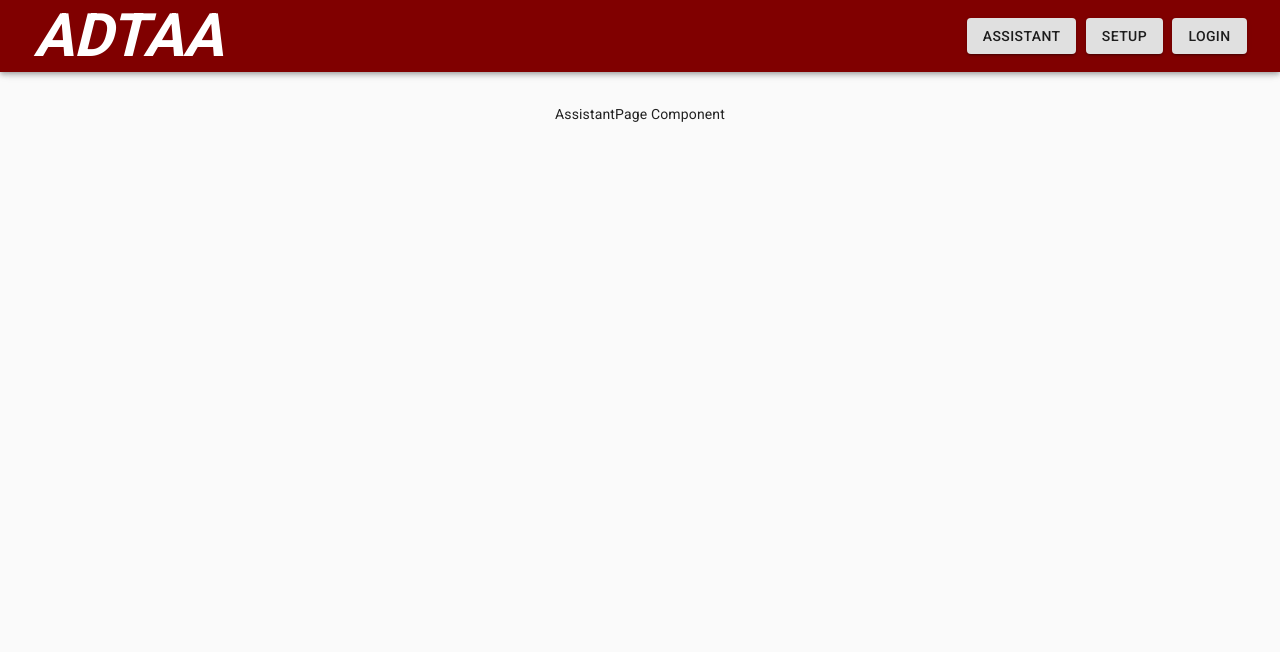
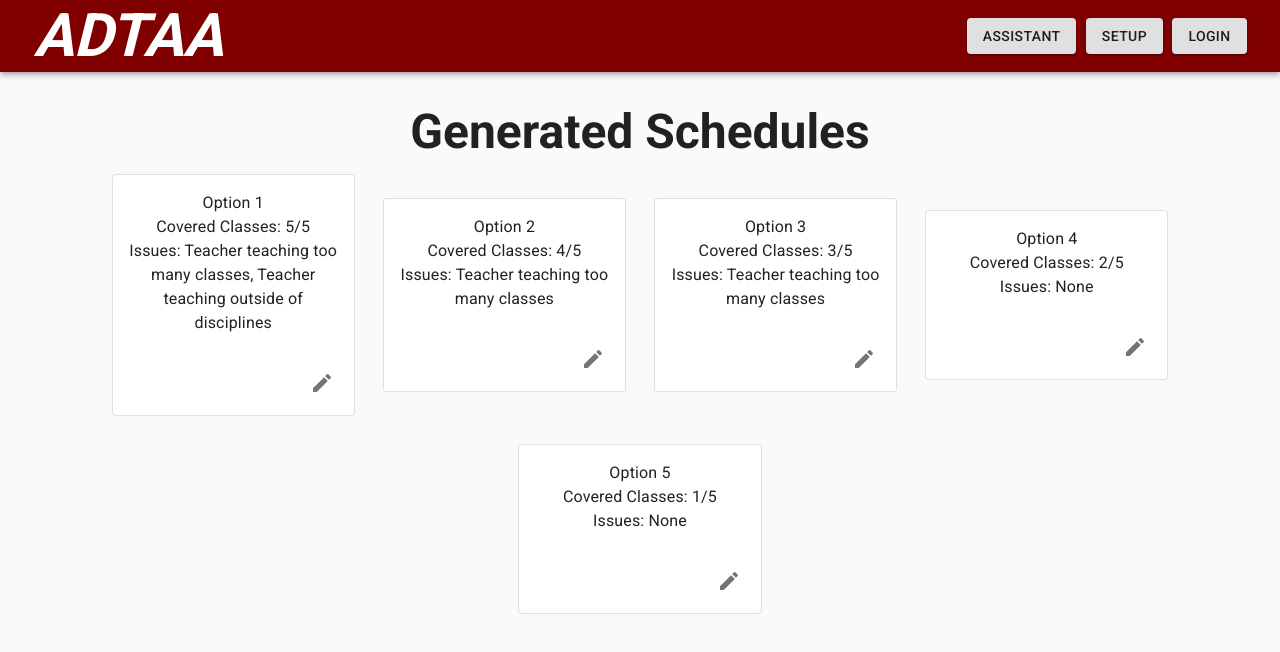
Before and after one commit to jdcastor-UALR/capstone_hoplon, a React (Create React App) app: page / in a window 1280 px wide. Shown: the top 652 px of the page. Built offline with nearby package versions, Linux system fonts and the light colour scheme.

Commit message:
Designing frontend pages with dummy data

```diff
--- a/package.json
+++ b/package.json
@@ -14,6 +14,9 @@
     "react-router-dom": "^6.2.2",
     "react-scripts": "4.0.3",
     "web-vitals": "^2.1.0"
+  },
+  "resolutions": {
+    "react-error-overlay": "6.0.9"
   },
   "scripts": {
     "start": "react-scripts start",
--- a/src/components/AssistantPage/AssistantPage.js
+++ b/src/components/AssistantPage/AssistantPage.js
@@ -1,11 +1,91 @@
 import React from 'react';
 import PropTypes from 'prop-types';
+import Typography from "@material-ui/core/Typography";
+import useTheme from "@material-ui/core/styles/useTheme";
+import Grid from "@material-ui/core/Grid";
+import Card from "@material-ui/core/Card";
+import CardContent from "@material-ui/core/CardContent";
+import CardActions from "@material-ui/core/CardActions";
+import IconButton from "@material-ui/core/IconButton";
+import EditIcon from "@material-ui/icons/Edit"
 
-const AssistantPage = () => (
-  <div data-testid="AssistantPage">
-    AssistantPage Component
-  </div>
-);
+const generateCards = (schedule) => {
+  let cards = [];
+  let count = 1;
+  for (let option of schedule) {
+    cards.push(
+      <Card variant={"outlined"} key={option.id} style={{width: '20%', margin: '1em'}}>
+        <CardContent>
+          <Typography>Option {count}</Typography>
+          <Typography>Covered Classes: {option.assignments.filter(assignment => assignment.instructor != null).length}
+            /{option.assignments.length}
+          </Typography>
+          <Typography>Issues: {(option.issues.length > 0) ? option.issues.join(', ') : 'None'}</Typography>
+        </CardContent>
+        <CardActions>
+          <IconButton style={{marginLeft: "auto"}}>
+            <EditIcon />
+          </IconButton>
+        </CardActions>
+      </Card>
+    );
+    count += 1;
+  }
+  return cards;
+}
+
+const AssistantPage = () => {
+  const theme = useTheme();
+
+  const dummySchedule = [
+    {assignments: [
+        {section: 'Section1', instructor: 'Smith'},
+        {section: 'Section2', instructor: 'Jones'},
+        {section: 'Section3', instructor: 'Smith'},
+        {section: 'Section4', instructor: 'Levett'},
+        {section: 'Section5', instructor: 'Levett'},
+      ], issues: ['Teacher teaching too many classes', 'Teacher teaching outside of disciplines'], id: 1},
+    {assignments: [
+        {section: 'Section1', instructor: 'Smith'},
+        {section: 'Section2', instructor: 'Jones'},
+        {section: 'Section3', instructor: 'Smith'},
+        {section: 'Section4', instructor: 'Levett'},
+        {section: 'Section5', instructor: null},
+      ], issues: ['Teacher teaching too many classes'], id: 2},
+    {assignments: [
+        {section: 'Section1', instructor: 'Smith'},
+        {section: 'Section2', instructor: 'Jones'},
+        {section: 'Section3', instructor: null},
+        {section: 'Section4', instructor: 'Levett'},
+        {section: 'Section5', instructor: null},
+      ], issues: ['Teacher teaching too many classes'], id: 3},
+    {assignments: [
+        {section: 'Section1', instructor: 'Smith'},
+        {section: 'Section2', instructor: 'Jones'},
+        {section: 'Section3', instructor: null},
+        {section: 'Section4', instructor: null},
+        {section: 'Section5', instructor: null},
+      ], issues: [], id: 4},
+    {assignments: [
+        {section: 'Section1', instructor: 'Smith'},
+        {section: 'Section2', instructor: null},
+        {section: 'Section3', instructor: null},
+        {section: 'Section4', instructor: null},
+        {section: 'Section5', instructor: null},
+      ], issues: [], id: 5},
+  ];
+
+  return (
+    <div data-testid="AssistantPage">
+      <Typography variant="h3" style={{color: theme.palette.primary, fontWeight: "bold"}}>
+        Generated Schedules
+      </Typography>
+      <Grid container alignItems={"center"} justifyContent={"center"}>
+        {generateCards(dummySchedule)}
+      </Grid>
+    </div>
+  );
+}
 
 AssistantPage.propTypes = {};
 
--- a/src/components/SetupPage/SetupPage.js
+++ b/src/components/SetupPage/SetupPage.js
@@ -1,11 +1,111 @@
 import React from 'react';
 import PropTypes from 'prop-types';
+import Grid from "@material-ui/core/Grid";
+import Divider from "@material-ui/core/Divider";
+import useTheme from "@material-ui/core/styles/useTheme";
+import Typography from "@material-ui/core/Typography";
+import List from "@material-ui/core/List";
+import ListItem from "@material-ui/core/ListItem";
+import ListItemText from "@material-ui/core/ListItemText";
+import ListItemIcon from "@material-ui/core/ListItemIcon";
+import EditIcon from "@material-ui/icons/Edit"
+import AddIcon from "@material-ui/icons/Add"
+import IconButton from "@material-ui/core/IconButton";
+import ListItemSecondaryAction from "@material-ui/core/ListItemSecondaryAction";
 
-const SetupPage = () => (
-  <div data-testid="SetupPage">
-    SetupPage Component
-  </div>
-);
+const InstructorList = (instructors) => {
+  let listItems = [];
+
+  for (let instructor of instructors) {
+    listItems.push(
+      <ListItem>
+        <ListItemText primary={instructor.lastName}
+                      secondary={'Assignment Limit: ' + instructor.maxSections.toString()} />
+        <ListItemSecondaryAction>
+          <IconButton edge={"end"} aria-label={"edit"}>
+            <EditIcon />
+          </IconButton>
+        </ListItemSecondaryAction>
+      </ListItem>
+    );
+    listItems.push(<Divider />);
+  }
+
+  return listItems;
+};
+
+const ClassList = (classes) => {
+  let listItems = [];
+
+  for (let cls of classes) {
+    listItems.push(
+      <ListItem>
+        <ListItemText primary={cls.courseTitle} secondary={'CPSC ' + cls.courseNumber + ' - ' + cls.meetingTimes} />
+        <ListItemSecondaryAction>
+          <IconButton edge={"end"} aria-label={"edit"}>
+            <EditIcon />
+          </IconButton>
+        </ListItemSecondaryAction>
+      </ListItem>
+    );
+    listItems.push(<Divider />);
+  }
+
+  return listItems;
+};
+
+const SetupPage = () => {
+  const theme = useTheme();
+
+  const dummyInstructors = [
+    {lastName: 'Smith', maxSections: 5, qualifications: ['Programming', 'Data Structures']},
+    {lastName: 'Smith', maxSections: 5, qualifications: ['Programming', 'Data Structures']},
+    {lastName: 'Smith', maxSections: 5, qualifications: ['Programming', 'Data Structures']},
+  ];
+
+  const dummyClasses = [
+    {courseTitle: 'Programming 1', courseNumber: 1135, subjectDisciplines: ['Programming', 'Algorithms'],
+      meetingTimes: 'MW 9:25 AM'},
+    {courseTitle: 'Programming 1', courseNumber: 1135, subjectDisciplines: ['Programming', 'Algorithms'],
+      meetingTimes: 'TR 9:25 AM'},
+  ];
+
+  return (
+    <div data-testid="SetupPage">
+      <Grid container spacing={2} justifyContent={"center"}>
+        <Grid container item xs={5} direction={"column"}>
+          <Typography variant={"h4"} style={{color: theme.palette.primary, fontWeight: "bold"}}>
+            Teaching Staff
+          </Typography>
+          <div style={{padding: '1rem 5rem'}}>
+            <List style={{border: `1px #0000001f solid`}}>
+              {InstructorList(dummyInstructors)}
+              <ListItem button>
+                <ListItemIcon><AddIcon /></ListItemIcon>
+                <ListItemText primary={'Add New'} />
+              </ListItem>
+            </List>
+          </div>
+        </Grid>
+        <Divider orientation={"vertical"} flexItem />
+        <Grid container item xs={5} direction={"column"}>
+          <Typography variant={"h4"} style={{color: theme.palette.primary, fontWeight: "bold"}}>
+            Class Roster
+          </Typography>
+          <div style={{padding: '1rem 5rem'}}>
+            <List style={{border: `1px #0000001f solid`}}>
+              {ClassList(dummyClasses)}
+              <ListItem button>
+                <ListItemIcon><AddIcon /></ListItemIcon>
+                <ListItemText primary={'Add New'} />
+              </ListItem>
+            </List>
+          </div>
+        </Grid>
+      </Grid>
+    </div>
+  );
+};
 
 SetupPage.propTypes = {};
 
```
Also changed, not shown: 1 other file (tests, documents, lock files or other folders).
